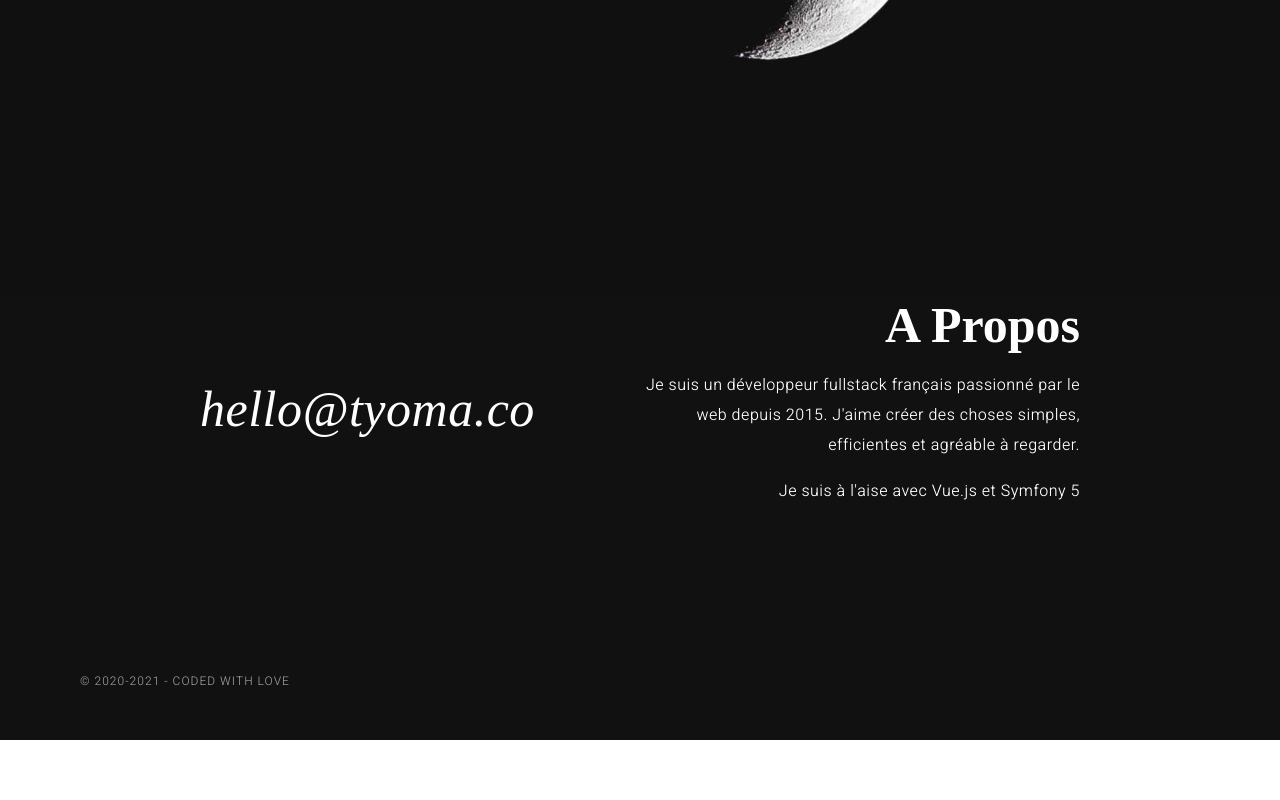
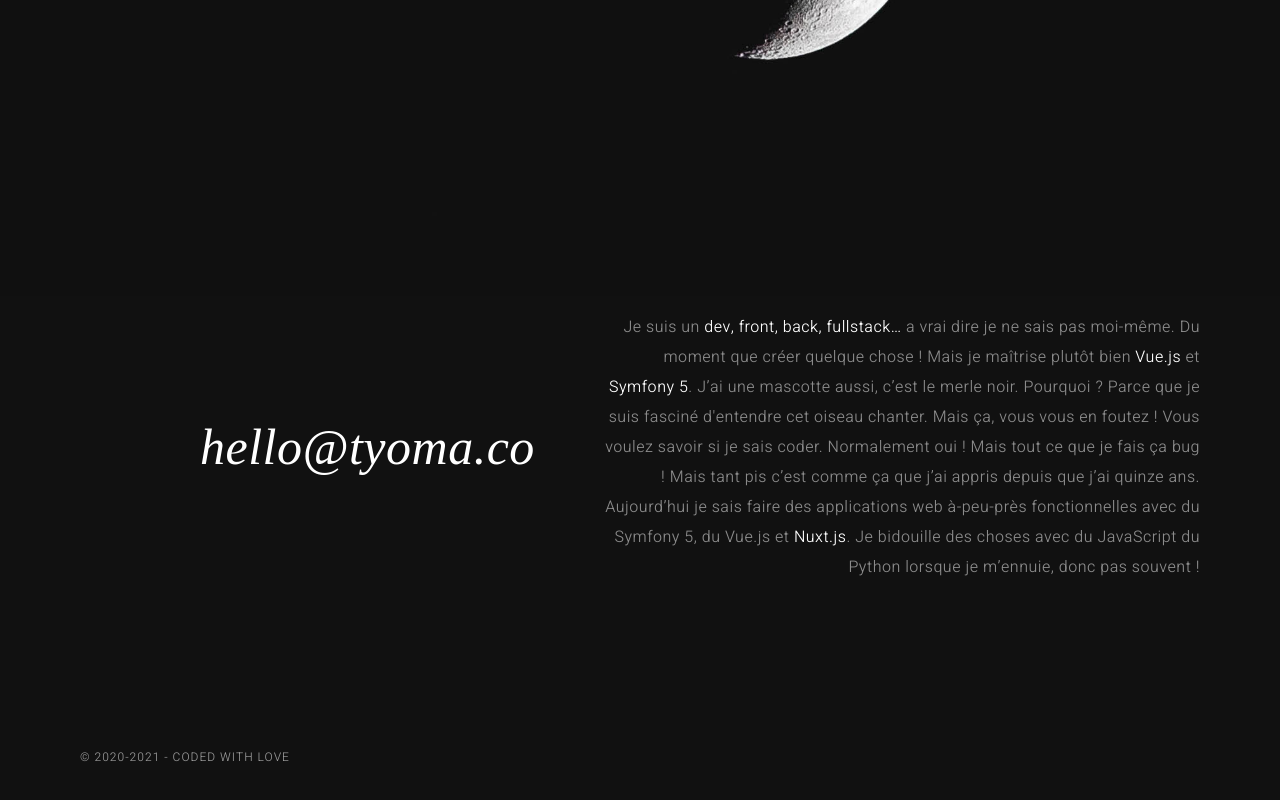
Before and after one commit to TyomaMtl/tyoma, a Vue app: page / in a window 1280 px wide. Shown: the part 504-1304 px from the top of the page. Before the commit the page ends 1244 px from the top, so only its background shows below. Built offline with nearby package versions, Linux system fonts and the light colour scheme; a web font is replaced by a local one.

Commit message:
feat(about): update description

```diff
--- a/public/css/main.css
+++ b/public/css/main.css
@@ -55,13 +55,21 @@ p {
     display: flex;
     justify-content: space-between;
     align-items: center;
-    padding: 0 200px 100px 200px;
+    padding: 0 80px 100px 200px;
     color: #FFF;
     background-color: var(--dark);
 }
-.about div { width: 50%; }
-.about div:first-child { text-align: left; }
-.about div:last-child { text-align: right; }
+.about div:first-child {
+    text-align: left;
+    width: 35%;
+}
+.about div:last-child {
+    text-align: right;
+    width: 60%;
+}
+.about div:last-child span {
+    color: #FFF;
+}
 .about a {
     font-family: "Oranienbaum";
     font-style: italic;
@@ -73,6 +81,7 @@ p {
 .about p {
     letter-spacing: 0.5px;
     line-height: 30px;
+    color: #8B8B8B;
 }
 
 /* WRAPPER */
--- a/src/pages/Portfolio.vue
+++ b/src/pages/Portfolio.vue
@@ -24,9 +24,12 @@
                 <a href="mailto:hello@tyoma.co">hello@tyoma.co</a>
             </div>
             <div>
-                <h3>{{ $t('about') }}</h3>
-                <p>{{ $t('description') }}</p>
-                <p>{{ $t('skilled') }}</p>
+                <p>Je suis un <span>dev, front, back, fullstack…</span> a vrai dire je ne sais pas moi-même. Du moment que créer quelque chose !
+                Mais je maîtrise plutôt bien <span>Vue.js</span> et <span>Symfony 5</span>. J’ai une mascotte aussi, c’est le merle noir.
+                Pourquoi ? Parce que je suis fasciné d'entendre cet oiseau chanter. Mais ça, vous vous en foutez ! Vous voulez savoir si je sais
+                coder. Normalement oui ! Mais tout ce que je fais ça bug ! Mais tant pis c’est comme ça que j’ai appris depuis que j’ai quinze ans.
+                Aujourd’hui je sais faire des applications web à-peu-près fonctionnelles avec du Symfony 5, du Vue.js et <span>Nuxt.js</span>.
+                Je bidouille des choses avec du JavaScript du Python lorsque je m’ennuie, donc pas souvent !</p>
             </div>
         </div>
         <footerbar :dark="true"/>
```
